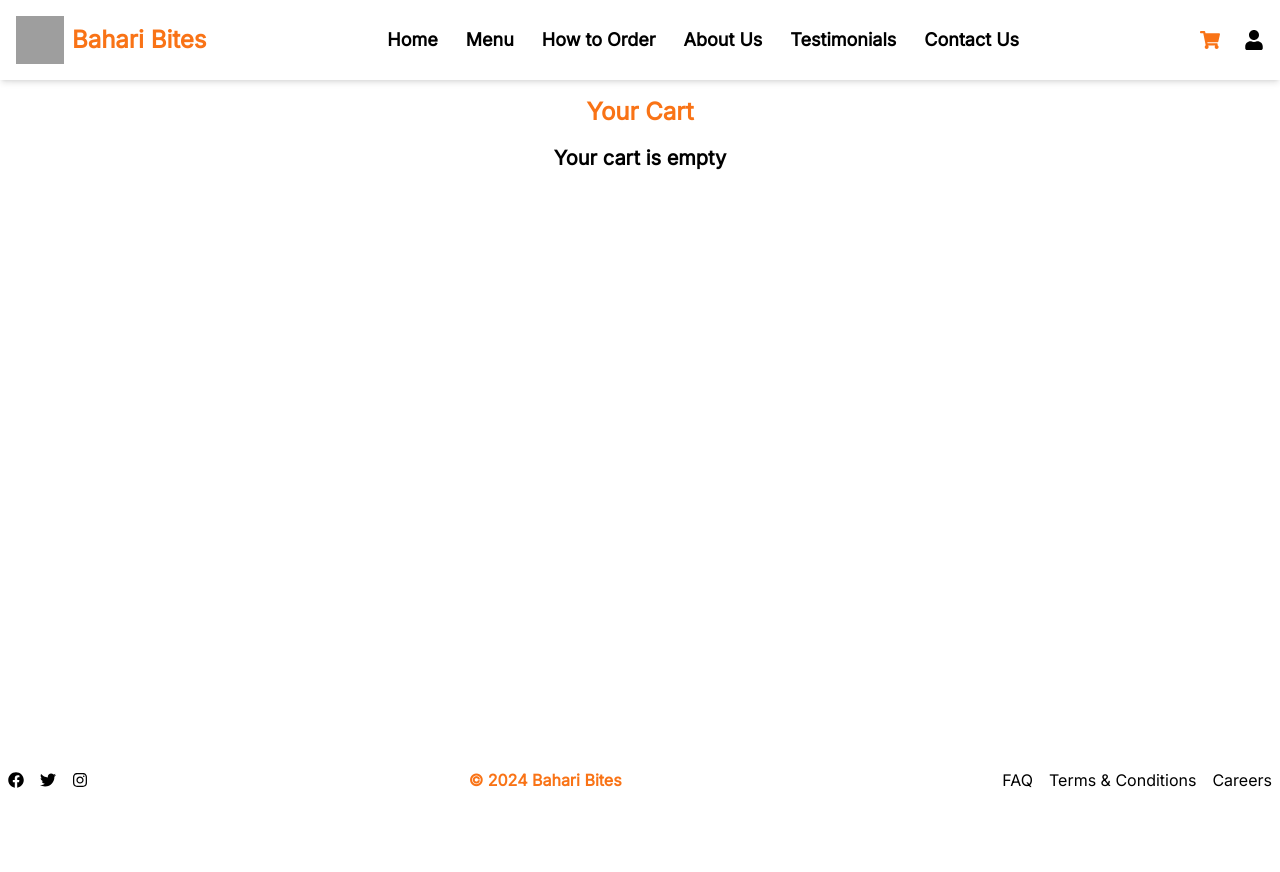
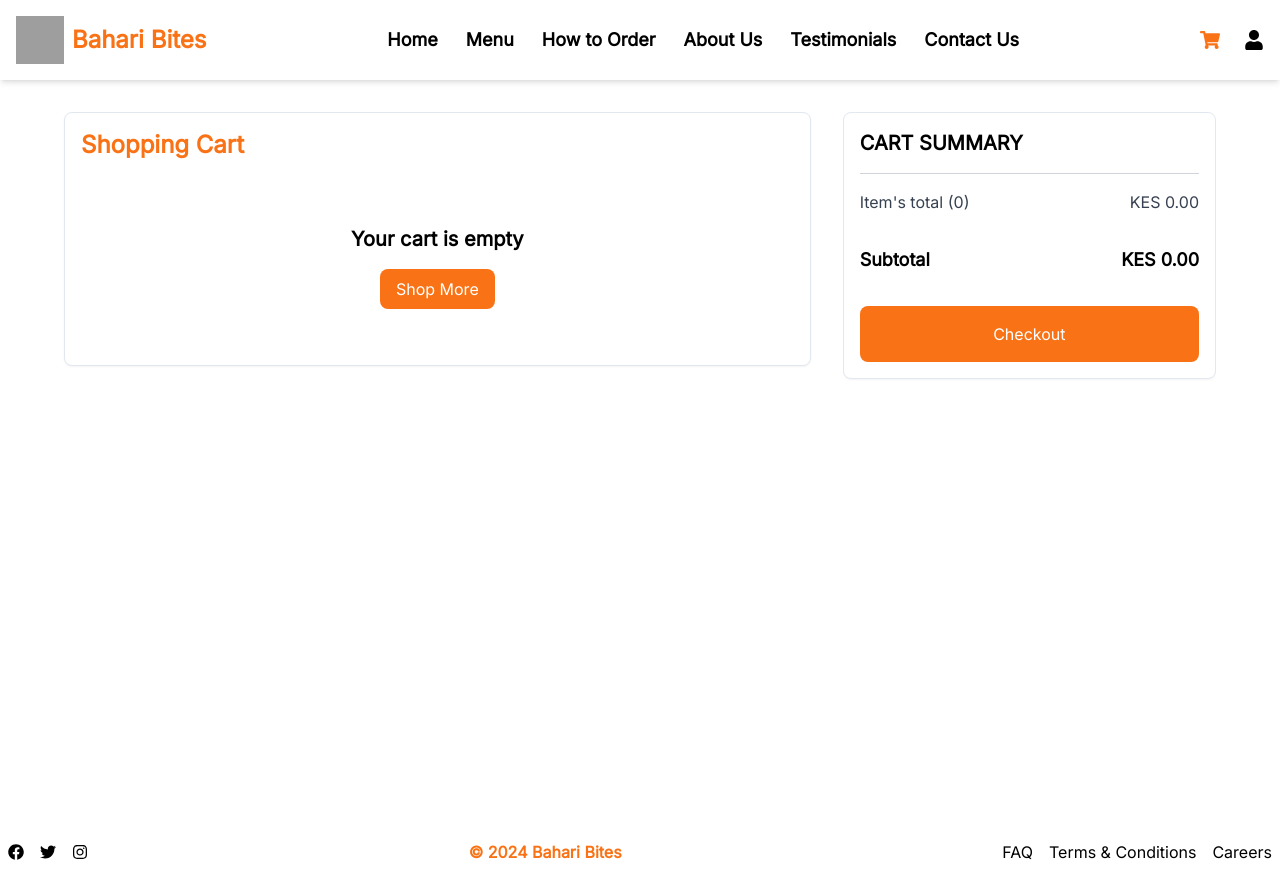
Before and after one commit to Kimoney/bahari-bites-frontend, a React (Vite) app: page /cart in a window 1280 px wide. Before the commit the page ends 800 px from the top, so only its background shows below. Built offline with nearby package versions, Linux system fonts and the light colour scheme; grey boxes are pictures that could not be loaded.

Commit message:
style: Styled cart and the side bar.

```diff
--- a/src/components/Cart/Cart.jsx
+++ b/src/components/Cart/Cart.jsx
@@ -2,6 +2,7 @@ import React from 'react';
 import { FiTrash2, FiPlus, FiMinus } from 'react-icons/fi';
 import { useCart } from '../../context/CartContext';
 import SidebarCheckout from '../SidebarCheckout/SidebarCheckout';
+import { Link } from 'react-router-dom';
 
 const Cart = () => {
   const { cart, updateQuantity, addToCart, removeFromCart } = useCart();
@@ -9,40 +10,91 @@ const Cart = () => {
   const totalPrice = cart.reduce((total, item) => total + item.price * item.quantity, 0);
 
   return (
-    <div className="flex pt-20 justify-center">
-    <div className="w-3/6 p-4">
-      <h1 className="text-2xl font-bold text-orange-500 mb-4 text-center">Your Cart</h1>
+    <div className="flex flex-col lg:flex-row pt-20 justify-center gap-8 px-4 lg:px-16 mt-8">
+      <div className="w-full lg:w-8/12">
+        <div className="bg-white border border-slate-200 rounded-lg shadow-sm p-4">
+        <h1 className="text-2xl font-bold text-orange-500 mb-6 text-left">Shopping Cart</h1>
           {cart.length === 0 ? (
-        <p className="text-xl font-bold mb-4 text-center">Your cart is empty</p>
+            <div className="text-center py-10">
+              <p className="text-xl font-bold mb-4">Your cart is empty</p>
+              <Link
+                to="/menu"
+                className="bg-orange-500 text-white px-4 py-2 rounded-lg inline-block"
+              >
+                Shop More
+              </Link>
+            </div>
           ) : (
-        <div className="space-y-4">
+            <table className="min-w-full table-auto">
+              <thead>
+                <tr className="bg-slate-100">
+                  <th className="text-left py-2 px-4">Product</th>
+                  <th className="text-left py-2 px-4">Price</th>
+                  <th className="text-left py-2 px-4">Quantity</th>
+                  <th className="text-left py-2 px-4">Sub-Total</th>
+                </tr>
+              </thead>
+              <tbody>
                 {cart.map(item => (
-            <div key={item.id} className="flex justify-between items-center p-4 border rounded-lg shadow-sm">
-              <div>
-                <h3 className="text-lg font-bold">{item.name}</h3>
-                <div className="mx-auto mt-4 mb-4 h-48">
-                  <img src={item.image_url} alt={item.name} className="h-full w-full rounded-lg" />
-                </div>
-                <p className="text-gray-600">KES {item.price} x {item.quantity}</p>
-              </div>
+                  <tr key={item.id} className="border-b">
+                    <td className="py-4 px-4 flex items-center">
+                      <img
+                        src={item.image_url}
+                        alt={item.name}
+                        className="h-[1.5cm] w-auto rounded-lg mr-4"
+                      />
+                      <span className="font-bold">{item.name}</span>
+                    </td>
+                    <td className="py-4 px-4">
+                      <span className="text-gray-600">KES {item.price}</span>
+                    </td>
+                    <td className="py-4 px-4">
                       <div className="flex items-center gap-2">
-                <button onClick={() => updateQuantity(item.id, item.quantity - 1)} className="bg-orange-500 text-white p-2 rounded-lg">
+                        <button
+                          onClick={() => updateQuantity(item.id, item.quantity - 1)}
+                          className="bg-orange-500 text-white p-2 rounded-lg"
+                        >
                           <FiMinus />
                         </button>
                         <span>{item.quantity}</span>
-                <button onClick={() => updateQuantity(item.id, item.quantity + 1)} className="bg-orange-500 text-white p-2 rounded-lg">
+                        <button
+                          onClick={() => updateQuantity(item.id, item.quantity + 1)}
+                          className="bg-orange-500 text-white p-2 rounded-lg"
+                        >
                           <FiPlus />
                         </button>
-                <button onClick={() => removeFromCart(item.id)} className="bg-red-500 text-white p-2 rounded-lg">
+                        <button
+                          onClick={() => removeFromCart(item.id)}
+                          className="bg-red-500 text-white p-2 rounded-lg"
+                        >
                           <FiTrash2 />
                         </button>
                       </div>
+                    </td>
+                    <td className="py-4 px-4">
+                      <span className="text-gray-600">KES {item.price * item.quantity}</span>
+                    </td>
+                  </tr>
+                ))}
+              </tbody>
+              <tfoot>
+                <tr>
+                  <td colSpan="4" className="text-left py-4">
+                    <Link
+                      to="/menu"
+                      className="bg-orange-500 text-white px-4 py-2 rounded-lg mr-4 inline-block"
+                    >
+                      Shop More
+                    </Link>
+                  </td>
+                </tr>
+              </tfoot>
+            </table>
+          )}
         </div>
-          ))}
-          {/* Sidebar with total and checkout button */}
-          <SidebarCheckout totalPrice={totalPrice} />
       </div>
-      )}
+      <div className="w-full lg:w-4/12 sticky top-20 h-[calc(100vh-5rem)] overflow-y-auto">
+        <SidebarCheckout totalPrice={totalPrice} cart={cart} />
       </div>
     </div>
   );
--- a/src/components/SidebarCheckout/SidebarCheckout.jsx
+++ b/src/components/SidebarCheckout/SidebarCheckout.jsx
@@ -1,13 +1,26 @@
 import React from 'react';
+import { Link } from 'react-router-dom';
 
-const SidebarCheckout = ({ totalPrice }) => {
+const SidebarCheckout = ({ totalPrice, cart }) => {
   return (
-    <div className="w-1/4 p-4 fixed right-0 top-20 h-full shadow-lg">
-      <div className="text-right mt-4">
-        <h4 className="text-xl font-bold text-center">Total: KES {totalPrice.toFixed(2)}</h4>
+    <div className="bg-white border border-slate-200 rounded-lg shadow-sm p-4">
+      <div className="border-b border-gray-300 pb-4 mb-4">
+        <h4 className="text-xl font-bold uppercase text-left">Cart Summary</h4>
+      </div>
+      <div className="flex justify-between mt-4 mb-4">
+        <p className="text-gray-700">Item's total ({cart.length})</p>
+        <p className="text-gray-700">KES {totalPrice.toFixed(2)}</p>
+      </div>
+      <div className="flex justify-between mt-8">
+        <p className="font-bold text-lg">Subtotal</p>
+        <p className="font-bold text-lg">KES {totalPrice.toFixed(2)}</p>
       </div>
       <div className="flex justify-center mt-8">
-        <button className="bg-orange-500 text-white p-4 rounded-lg w-48">Checkout</button>
+        <Link to="/checkout" className="w-full">
+          <button className="bg-orange-500 text-white p-4 rounded-lg w-full">
+            Checkout
+          </button>
+        </Link>
       </div>
     </div>
   );
```
Lines whose indentation alone changed are shown as unchanged.
